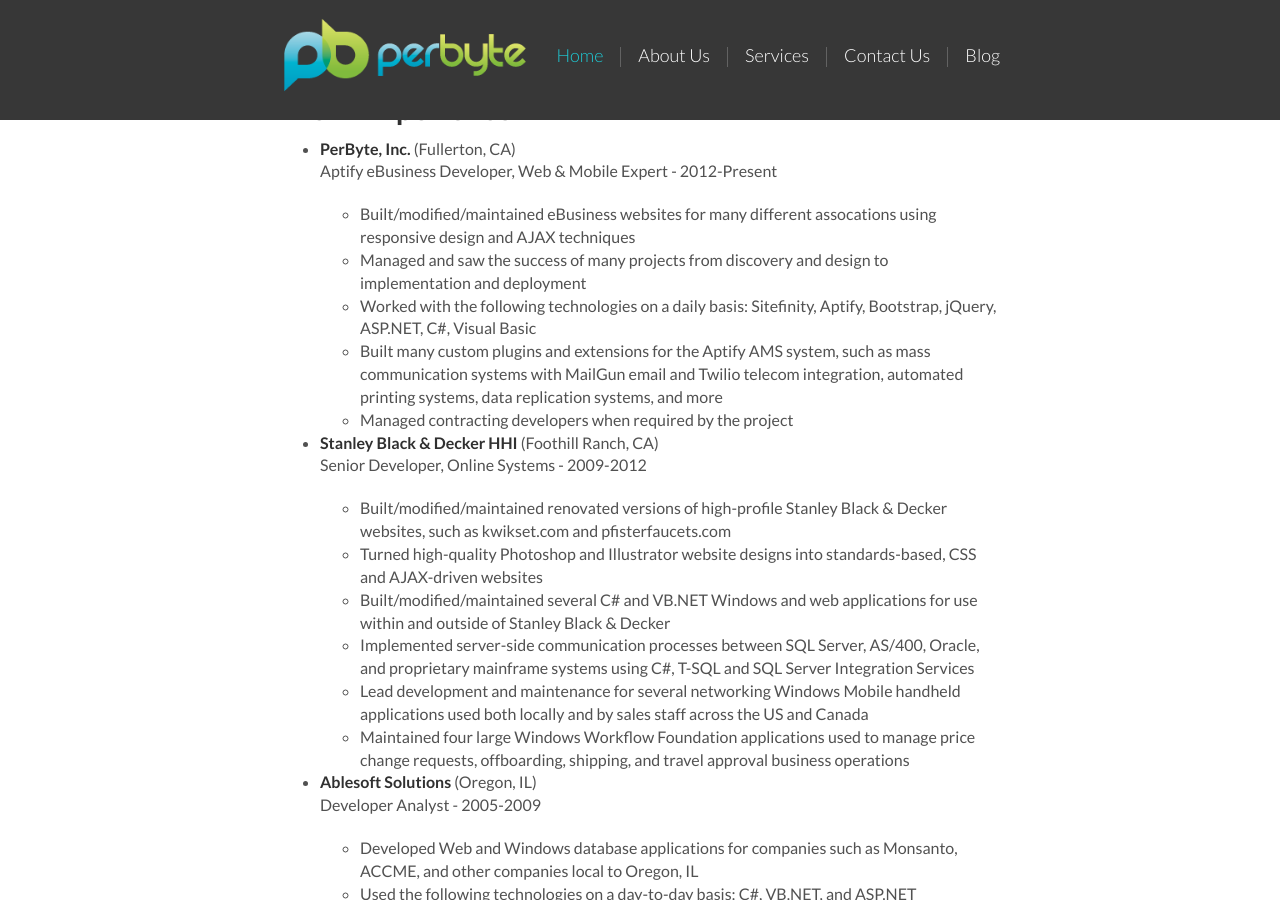
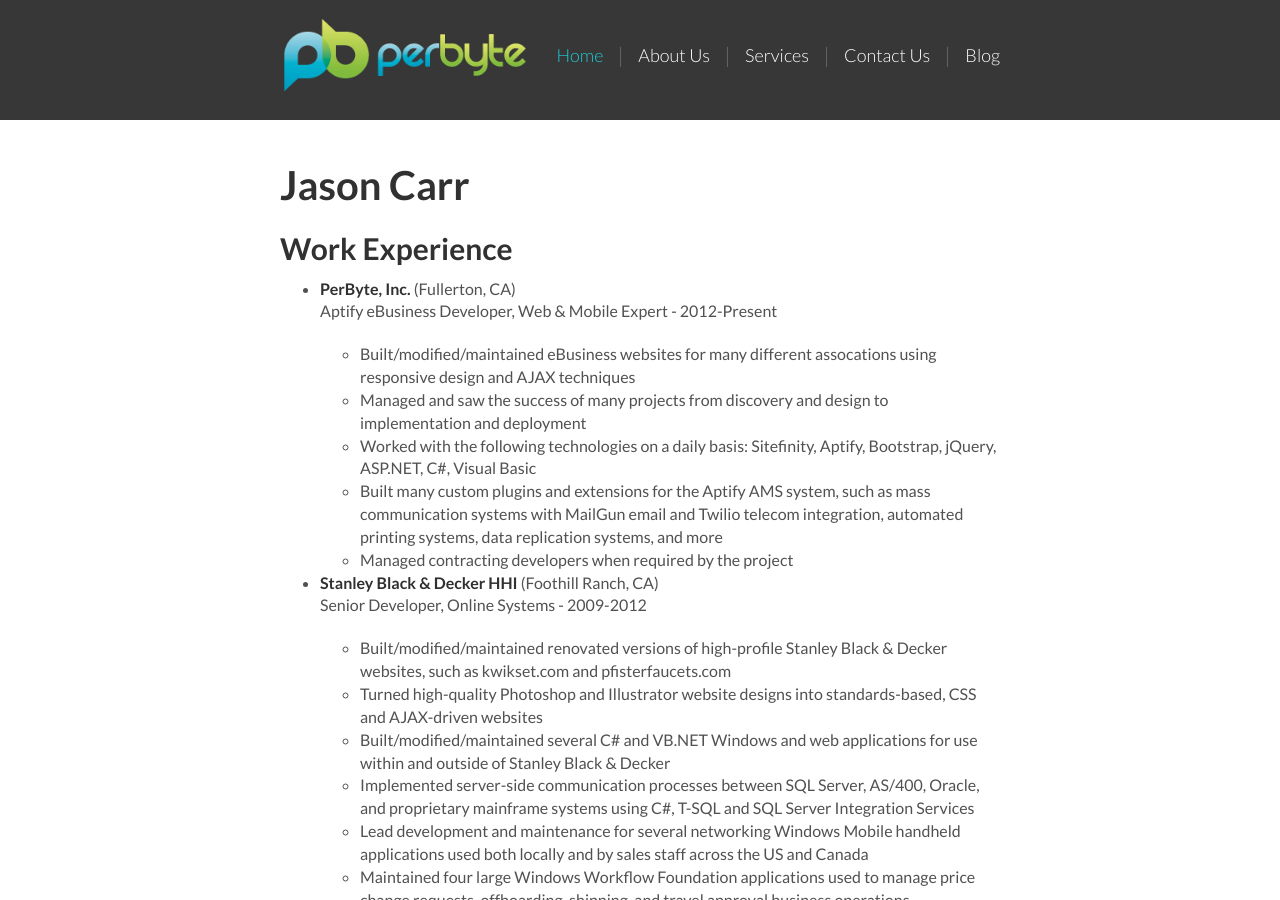
Before and after one commit to lcates/perbyte.github.io, a Jekyll site: the page built from jason-resume.md, in a window 1280 px wide and 900 px high. Built offline with Jekyll 4.4.1, drawn with Linux system fonts in a browser that asks for light colours; nearby versions of some CDN libraries; Markdown is read by kramdown in place of the engine named in the settings.

Commit message:
New corp theme

```diff
--- a/_layouts/corp.html
+++ b/_layouts/corp.html
@@ -100,7 +100,7 @@
       </div>
     </nav>
   </header>
-  <div class="container">
+  <div class="container" style="margin-top: 140px; margin-bottom: 40px;">
     {{ content }}
   </div>
   <div id="footer" align="center">
```
